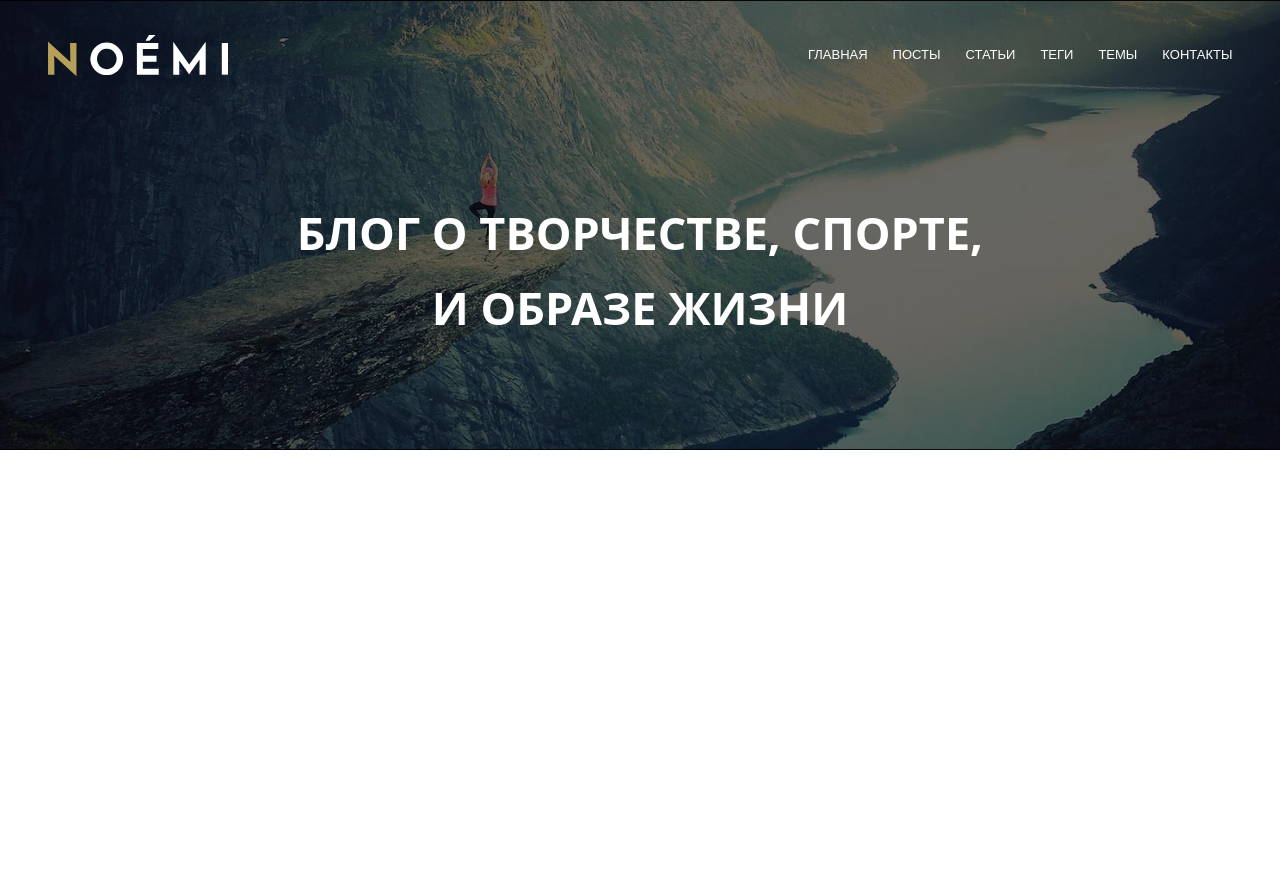
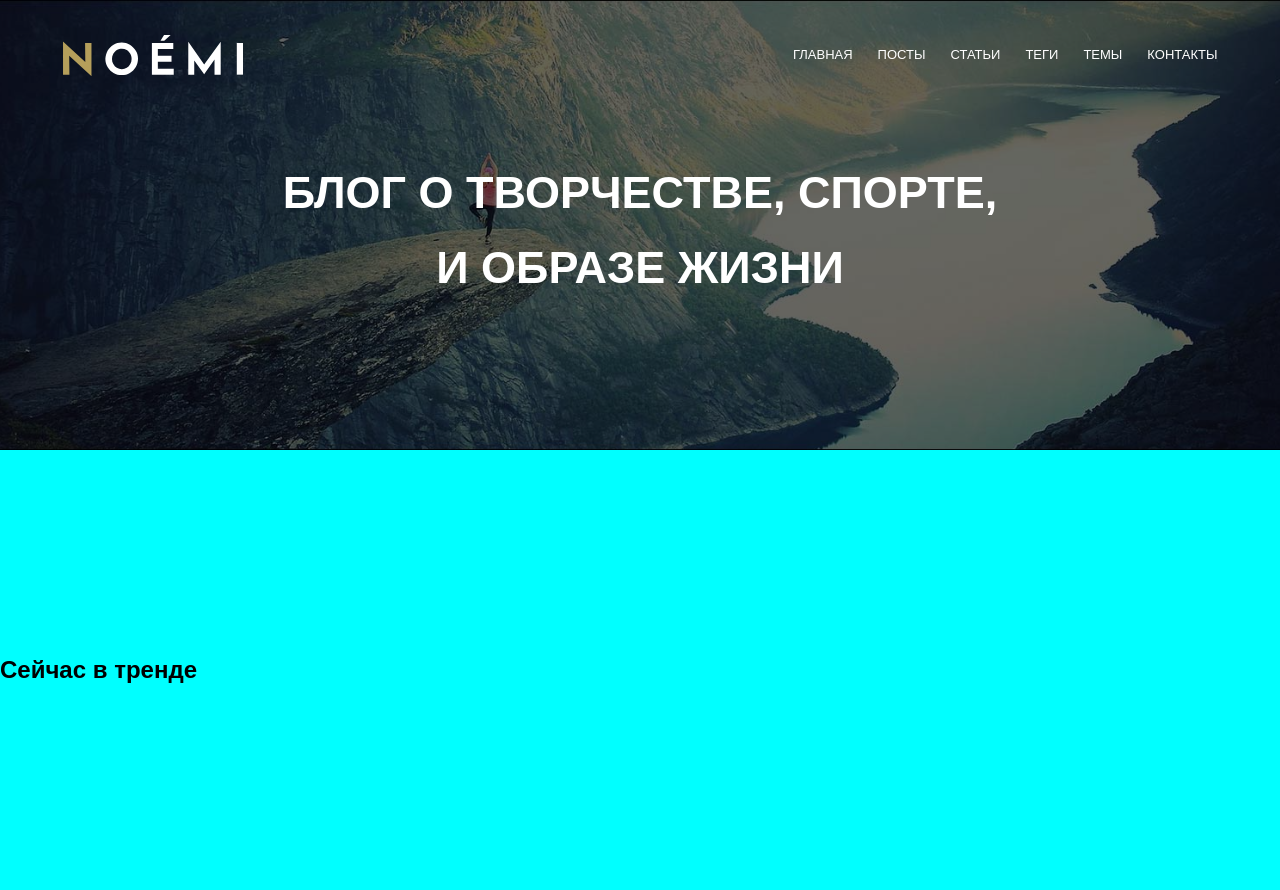
Before and after one commit to alexbog1985/ng-front, a plain HTML site: page index.html in a window 1280 px wide. Before the commit the page ends 800 px from the top, so only its background shows below. Drawn offline with Linux system fonts and the light colour scheme.

Commit message:
header complete

```diff
--- a/css/style.css
+++ b/css/style.css
@@ -1,69 +1,53 @@
 body {
+  font-family: "OpenSans", sans-serif;
+
   margin: 0;
 }
 
-.header__container {
+.header {
+  box-sizing: border-box;
+  background-image: url("/images/banner-bg.jpg");
+  background-repeat: no-repeat;
+  background-position: center;
   background-size: cover;
 
-  box-sizing: border-box;
-  width: 100%;
-  height: 450px;
-  position: absolute;
-  justify-content: center;
+  position: relative;
+  min-height: 450px;
+
+  padding: 0;
+  margin: 0;
 }
 
-.header__img {
+.header:before {
+  content: "";
+  display: block;
+  background-color: #000000;
+  opacity: 0.6;
   position: absolute;
+  top: 0;
+  bottom: 0;
+  right: 0;
   left: 0;
-  top: 0;
-  width: 100%;
-  height: 100%;
-  object-fit: cover;
-  object-position: center;
 
   z-index: 1;
 }
 
-.header__container::before {
-  content: "";
-  display: block;
-  background-color: rgb(0, 0, 0);
-  opacity: 0.6;
-  position: absolute;
-  left: 0;
-  right: 0;
-  top: 0;
-  bottom: 0;
-
-  z-index: 2;
+.container {
+  box-sizing: border-box;
+  width: 100%;
+  max-width: 1185px;
+  margin: 0 auto;
+  padding: 0 15px;
 }
 
-
-h1 {
-  font-size: 45px;
-  font-family: "Open Sans", sans-serif;
-  white-space: pre-line;
-  color: #ffffff;
-  font-weight: bold;
-  line-height: 75px;
-  margin-top: 195px;
-  text-transform: uppercase;
-  text-align: center;
-  position: relative;
-
-  z-index: 3;
-}
 
 .main_menu {
   position: relative;
   display: flex;
   justify-content: space-between;
   align-items: flex-start;
-  max-width: 1185px;
-  margin: 0 auto;
-  padding: 0 15px;
 
-  z-index: 3;
+  z-index: 2;
 }
 
 .logo_img {
@@ -79,7 +63,6 @@ h1 {
 
 .main_menu__list a {
   font-size: 13px;
-  font-family: "OpenSans", sans-serif;
   text-decoration: none;
   text-transform: uppercase;
   text-align: center;
@@ -93,3 +76,25 @@ h1 {
 .main_menu__list li:nth-child(n + 2) {
   margin-left: 25px;
 }
+
+h1 {
+  box-sizing: border-box;
+  font-size: 45px;
+  white-space: pre-line;
+  color: #ffffff;
+  font-weight: bold;
+  line-height: 75px;
+  text-transform: uppercase;
+  text-align: center;
+  position: relative;
+  margin-top: 75px;
+
+  z-index: 2;
+}
+
+.trends {
+  position: relative;
+  height: 440px;
+  background-color: aqua;
+  align-content: center;
+}
--- a/index.html
+++ b/index.html
@@ -11,11 +11,7 @@
 
 <body>
   <header class="header">
-    <div class="header__container">
-      <img src="/images/banner-bg.jpg" alt="Фоновое изображение" class="header__img">
-      <h1>Блог о творчестве, спорте,
-        и образе жизни</h1>
-    </div>
+    <div class="container">
       <nav class="main_menu">
         <a href="#">
           <img src="svg/noemi-logo.svg" alt="Логотип noemi" class="logo_img">
@@ -29,7 +25,14 @@
           <li class="main_menu__list__item"><a href="#">Контакты</a></li>
         </ul>
       </nav>
+    </div>
+      <h1>Блог о творчестве, спорте,
+        и образе жизни</h1>
   </header>
+
+  <aside class="trends">
+    <h2 class="trends__title">Сейчас в тренде</h2>
+  </aside>
 
   <main>
 
```
Lines whose indentation alone changed are shown as unchanged.
